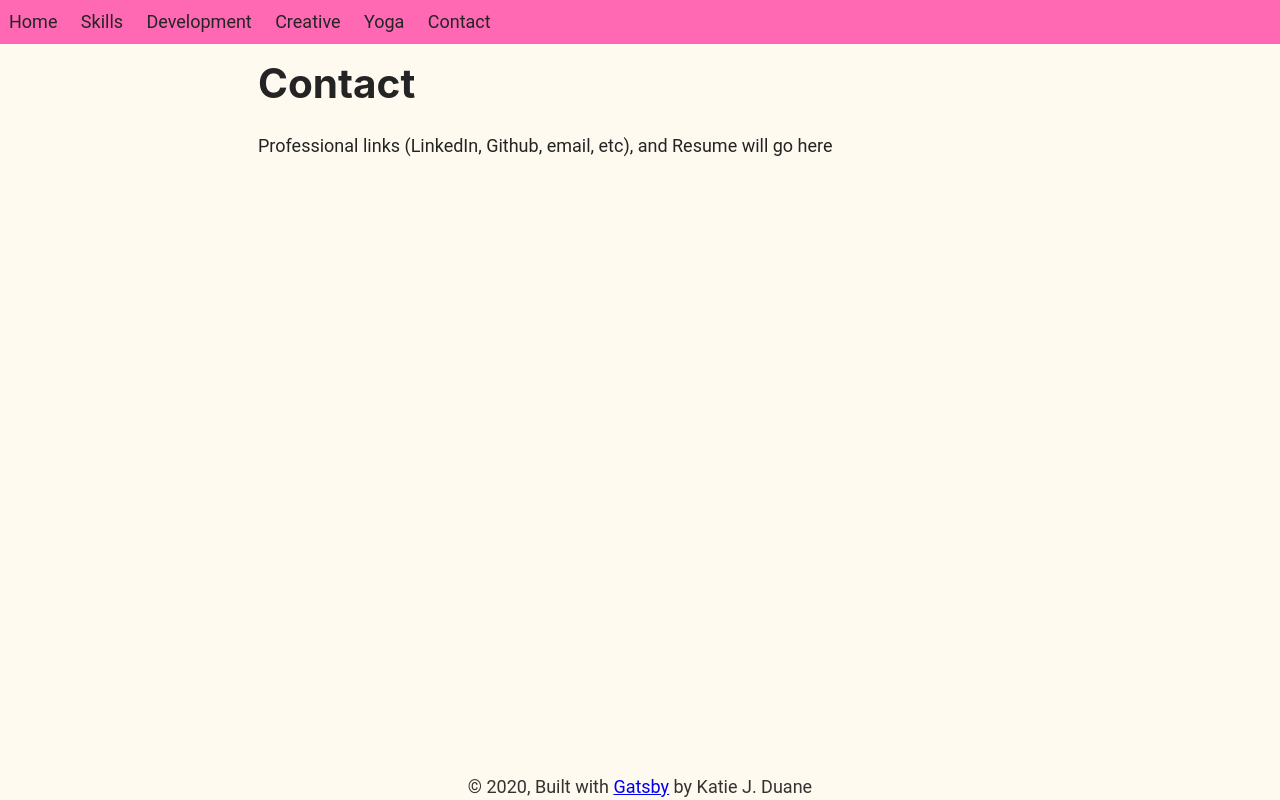
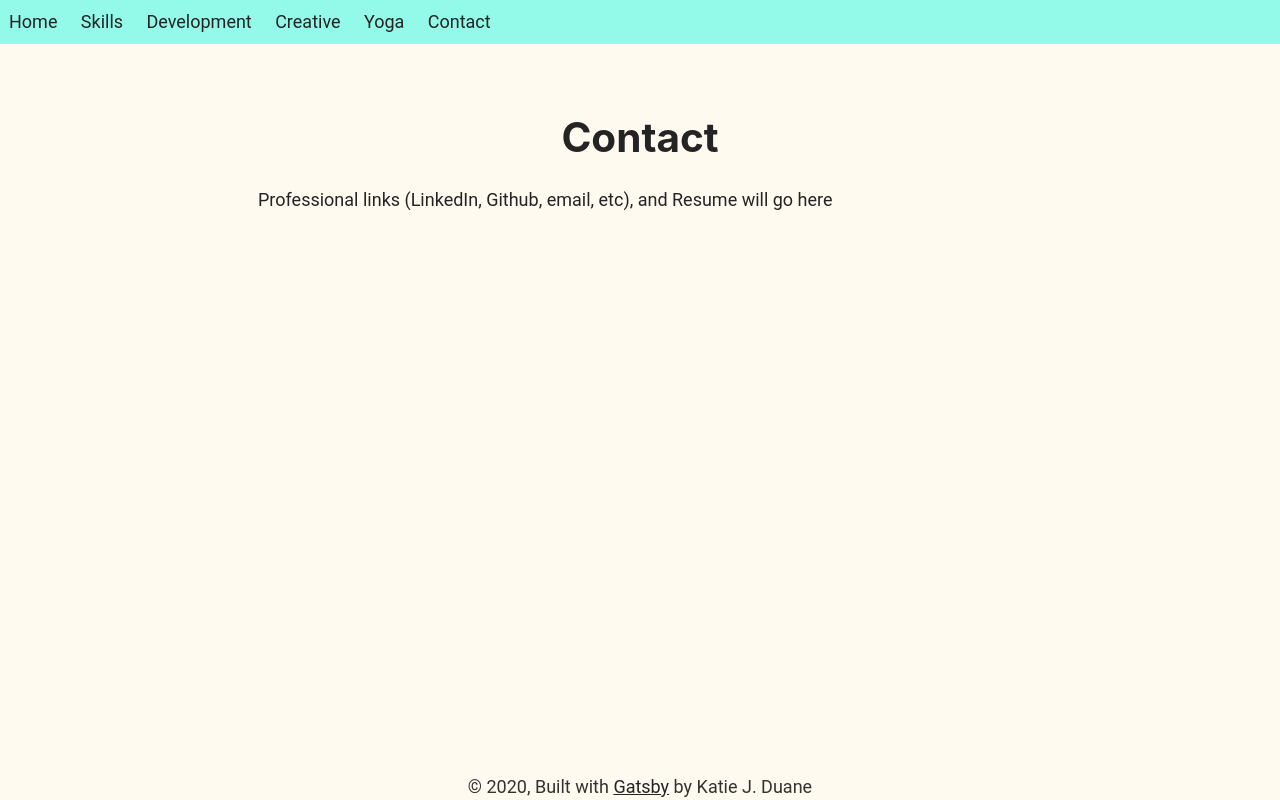
Before and after one commit to katiejduane/portfolio_v2, a Gatsby site: page /contact in a window 1280 px wide. Built offline with nearby package versions, Linux system fonts and the light colour scheme; Gatsby itself is replaced by a stand-in of ours.

Commit message:
still a lonnngggg ways to go but less hideous

```diff
--- a/src/components/content.js
+++ b/src/components/content.js
@@ -10,8 +10,10 @@ const Content = props => {
   return (
     <div className={styles.inner}>
       <SEO title={props.seo} />
-      <h1 className={styles.contentTitle}>{props.title}</h1>
-      <h2>{props.subtitle}</h2>
+      <div className={styles.pageHeader}>
+        <h1 className={styles.contentTitle}>{props.title}</h1>
+        <h2>{props.subtitle}</h2>
+      </div>
       <p>{props.p1}</p>
       <p>{props.p2}</p>
       <p>{props.p3}</p>
--- a/src/pages/contact.js
+++ b/src/pages/contact.js
@@ -1,15 +1,15 @@
 import React from "react"
 
 import Layout from "../components/layout"
-import SEO from "../components/seo"
+import Content from "../components/content"
 
 const ContactPage = () => (
   <Layout>
-    <SEO title="Contct" />
-    <h1>Contact</h1>
-    <p>
-      Professional links (LinkedIn, Github, email, etc), and Resume will go here
-    </p>
+    <Content
+      seo="Contact"
+      title="Contact"
+      p1="Professional links (LinkedIn, Github, email, etc), and Resume will go here"
+    />
   </Layout>
 )
 
--- a/src/styles/components.module.scss
+++ b/src/styles/components.module.scss
@@ -5,11 +5,11 @@
 // $header-text: rgb(36, 36, 36);
 // $header-shover: ;
 $nav-main: floralwhite;
-$nav-hover: hotpink;
+$nav-hover: rgb(147, 249, 233);
 $nav-text: rgb(36, 36, 36);
 $nav-text-hover: rgb(36, 36, 36);
 $skills-color: rgb(79, 79, 79);
-$skills-color-hover: rgb(217, 65, 247);
+$skills-color-hover: hotpink;
 
 // HEADER
 // .headerBar {
@@ -40,7 +40,6 @@ $skills-color-hover: rgb(217, 65, 247);
   margin-left: 0;
   padding: 0.5rem;
   background-color: $nav-main;
-  //   border-bottom: 2px solid black;
 }
 
 .navbar:hover {
@@ -54,7 +53,6 @@ $skills-color-hover: rgb(217, 65, 247);
 }
 .navItem:hover {
   color: $nav-text-hover;
-  //   text-decoration: underline;
   border-bottom: 2px solid black;
 }
 
@@ -65,5 +63,5 @@ $skills-color-hover: rgb(217, 65, 247);
 }
 .skillSpan:hover {
   color: $skills-color-hover;
-  cursor: pointer;
+  cursor: crosshair;
 }
--- a/src/styles/index.scss
+++ b/src/styles/index.scss
@@ -1,5 +1,5 @@
 $color-background: floralwhite;
-$color-footer: #000000;
+$color-footer: rgb(36, 36, 36);
 // you'll want set vars for... nav item text, nav item hover, possibly nav item background
 
 html {
@@ -624,6 +624,13 @@ pre tt:after {
 
 footer {
   margin: 0 auto;
+  cursor: default;
+}
+footer > a {
+  color: rgb(36, 36, 36);
+}
+footer > a:hover {
+  color: hotpink;
 }
 
 @media only screen and (max-width: 480px) {
--- a/src/styles/layout.module.scss
+++ b/src/styles/layout.module.scss
@@ -1,6 +1,7 @@
 // CONTENT/MAIN & LAYOUT
 $color-main: floralwhite;
 $color-text: rgb(36, 36, 36);
+$color-bluegreen: rgb(147, 249, 233);
 
 .inner {
   margin-top: 3rem;
@@ -23,17 +24,25 @@ $color-text: rgb(36, 36, 36);
   flex-grow: 1;
   background-color: $color-main;
   color: $color-text;
+  cursor: default;
+}
+
+.pageHeader {
+  // text-align: center;
+  display: flex;
+  flex-direction: row;
+  justify-content: center;
 }
 
 .contentTitle {
-  text-align: center;
+  // text-align: center;
 }
 
 .contentTitle:hover {
-  color: turquoise;
-  // border-bottom: 2px dotted hotpink;
+  color: $color-bluegreen;
+  // border-bottom: 2px solid $color-text; // problematic because when this appears it pushes down the div beneath it
   text-decoration: underline;
   // text-decoration-style: dotted;
-  text-decoration-color: hotpink;
-  text-underline-position: above;
+  text-decoration-color: $color-text;
+  cursor: crosshair;
 }
```
